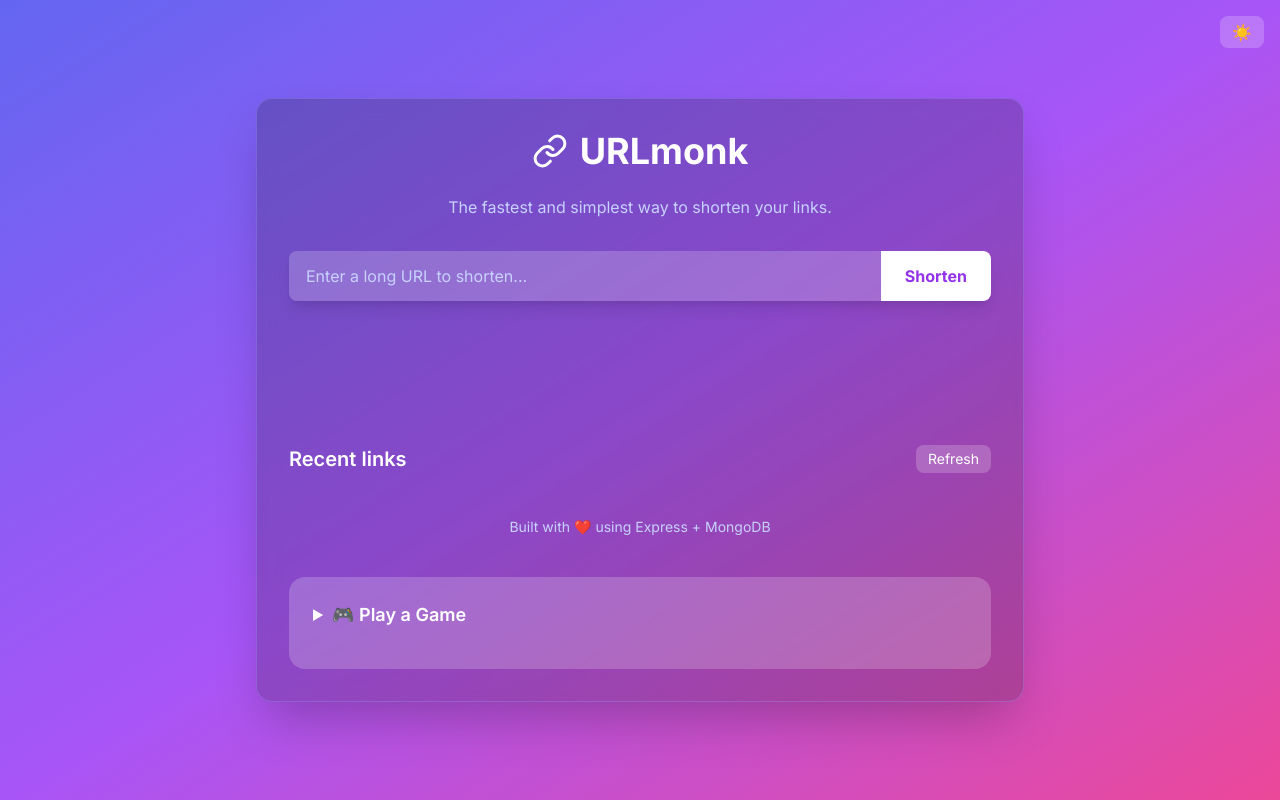
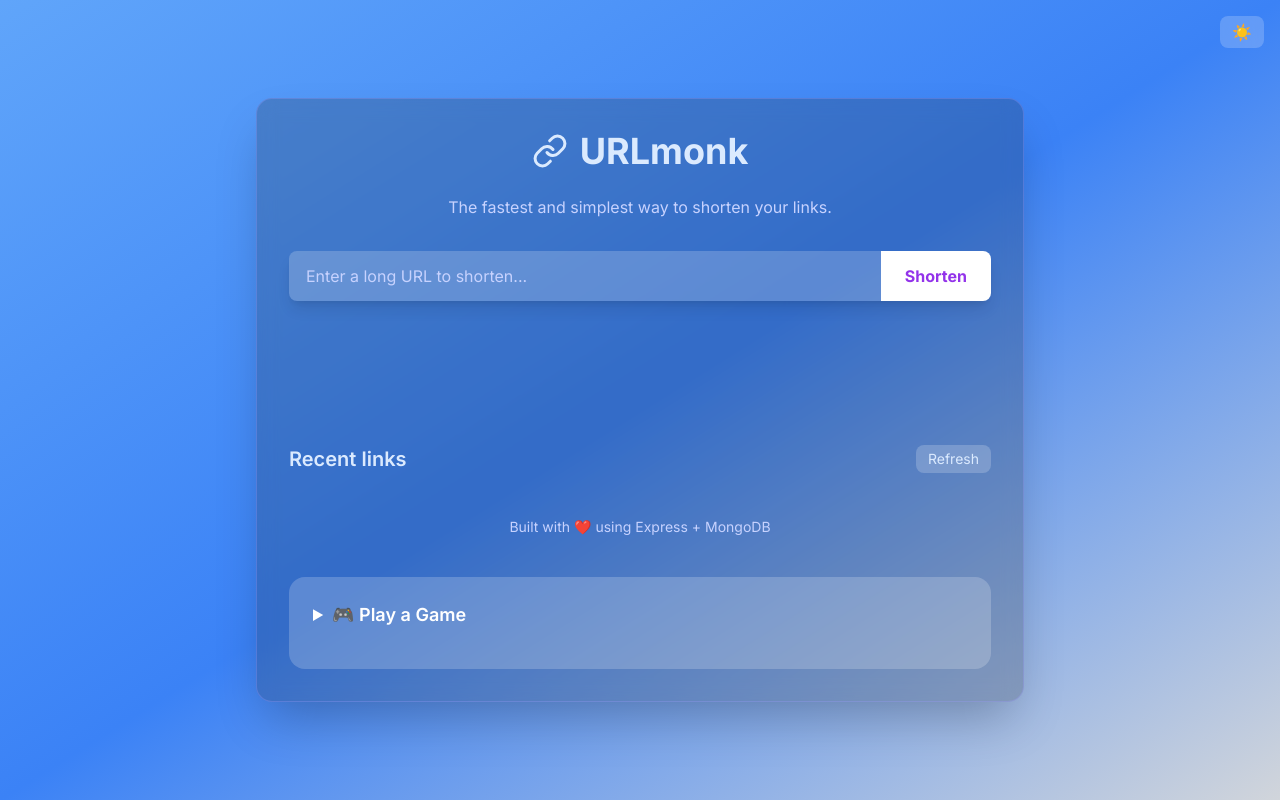
Before and after one commit to shivarajmishra/urlmonk, a website: page views/index.html in a window 1280 px wide. Both pictures are taken after a click on the button "Toggle dark theme". Drawn offline with nearby package versions, Linux system fonts and the light colour scheme.

Commit message:
changes to background color

```diff
--- a/views/index.html
+++ b/views/index.html
@@ -36,13 +36,16 @@
   }
 
   .dark-bg {
-    background: linear-gradient(to bottom right, #011642, #425d48, #cdced0);
+    background: radial-gradient(circle at 20% 30%, #a7a9c0, transparent 40%),
+                radial-gradient(circle at 80% 70%, #311b92, transparent 40%),
+                linear-gradient(to bottom, #5bb395, #210da1);
+    background-size: cover;
   }
 </style>
 
 </head>
-
-<body class="min-h-screen bg-gradient-to-br from-indigo-500 via-purple-500 to-pink-500 text-white transition-colors duration-300">
+<body class="min-h-screen bg-gradient-to-tl from-gray-300 via-blue-500 to-blue-400 text-blue-100 transition-colors duration-300">
+  <div id="toast" class="fixed bottom-4 left-1/2 transform -translate-x-1/2 bg-white/20 text-white px-4 py-2 rounded-lg shadow-lg hidden transition-all duration-300">Copied to clipboard ✅</div>
   <button id="themeToggle" class="fixed top-4 right-4 bg-white/20 backdrop-blur px-3 py-1 rounded-lg hover:bg-white/30" title="Toggle dark theme">🌙</button>
 
   <div class="container mx-auto p-4 flex justify-center items-center min-h-screen">
```
